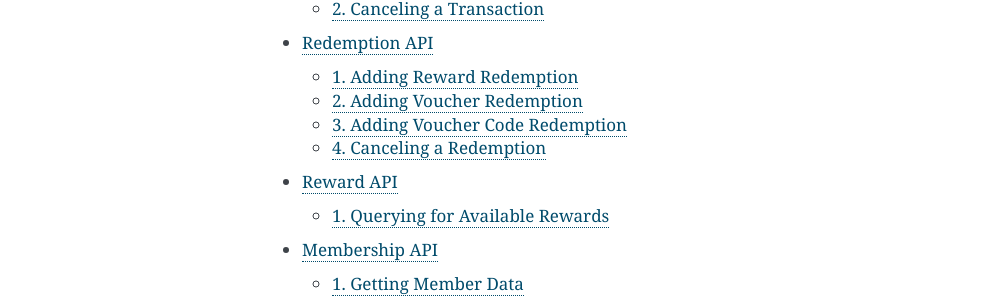
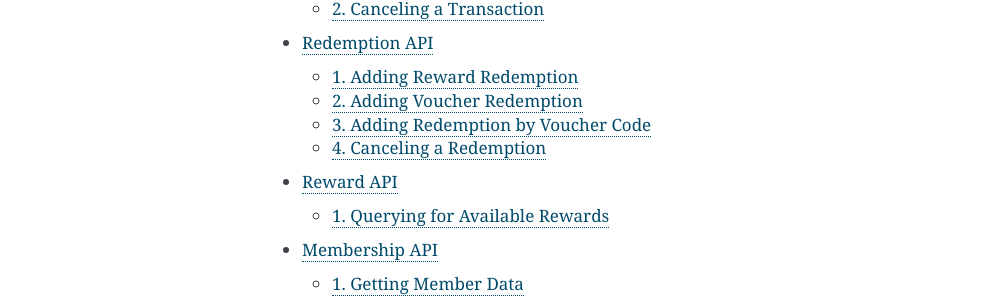
Before and after one commit to ui/stamps-api-docs, a Sphinx documentation site: the page built from source/index.rst, in a window 1280 px wide. Shown: the part 469-767 px from the top of the page, without its empty margins (148-1140 px from the left). Built offline with Sphinx 7.4.7, drawn with Linux system fonts in a browser that asks for light colours.

```diff
--- a/source/redemption_api.rst
+++ b/source/redemption_api.rst
@@ -241,7 +241,7 @@ E. Legacy Endpoint
 ------------------
 Legacy endpoint's documentation is available at `Legacy redemption API <http://docs.stamps.co.id/en/latest/legacy_redemption_api.html>`_
 
-3. Adding Voucher Code Redemption
+3. Adding Redemption by Voucher Code
 ======================
 
 | URL endpoint: https://stamps.co.id/api/redemptions/by-voucher-code
```
